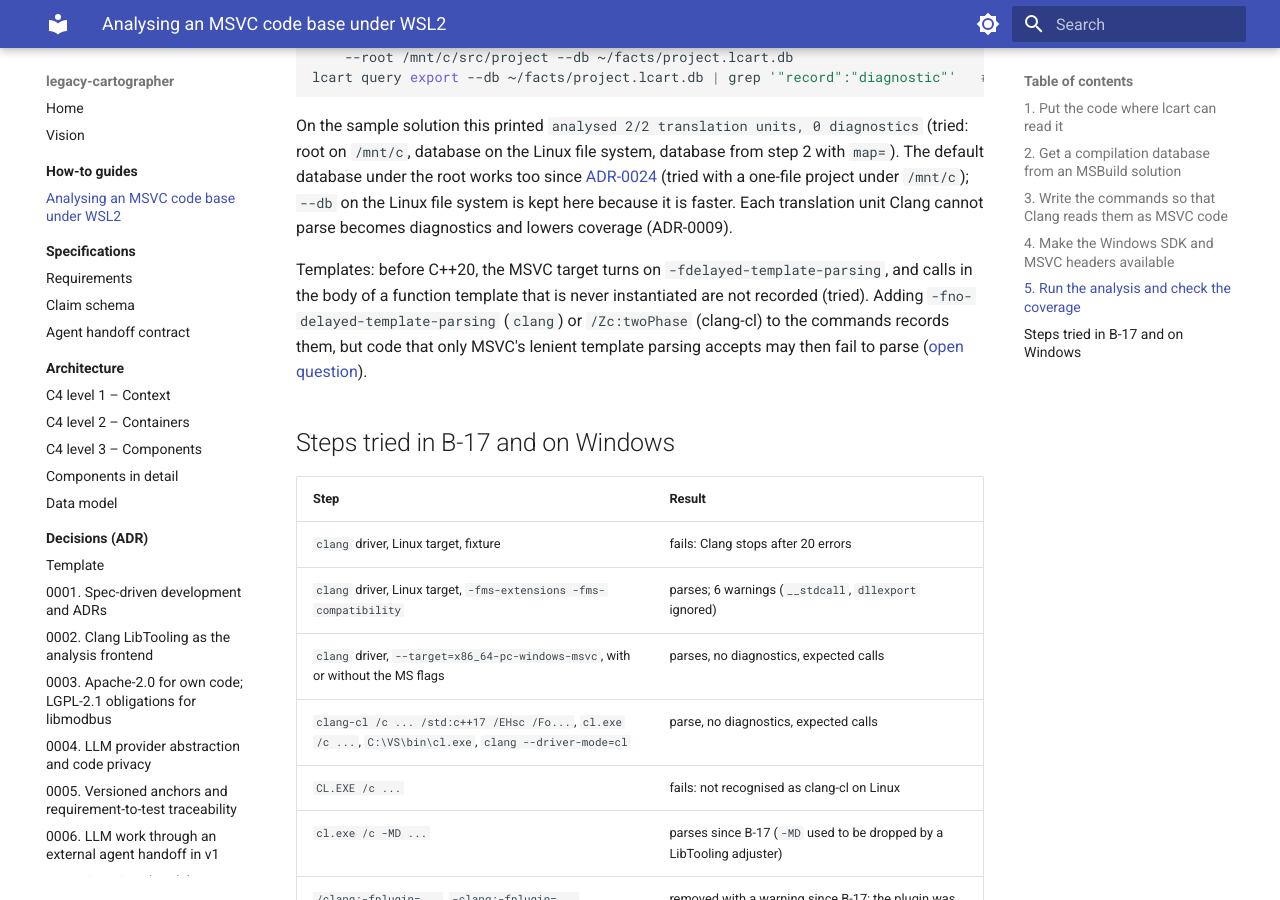
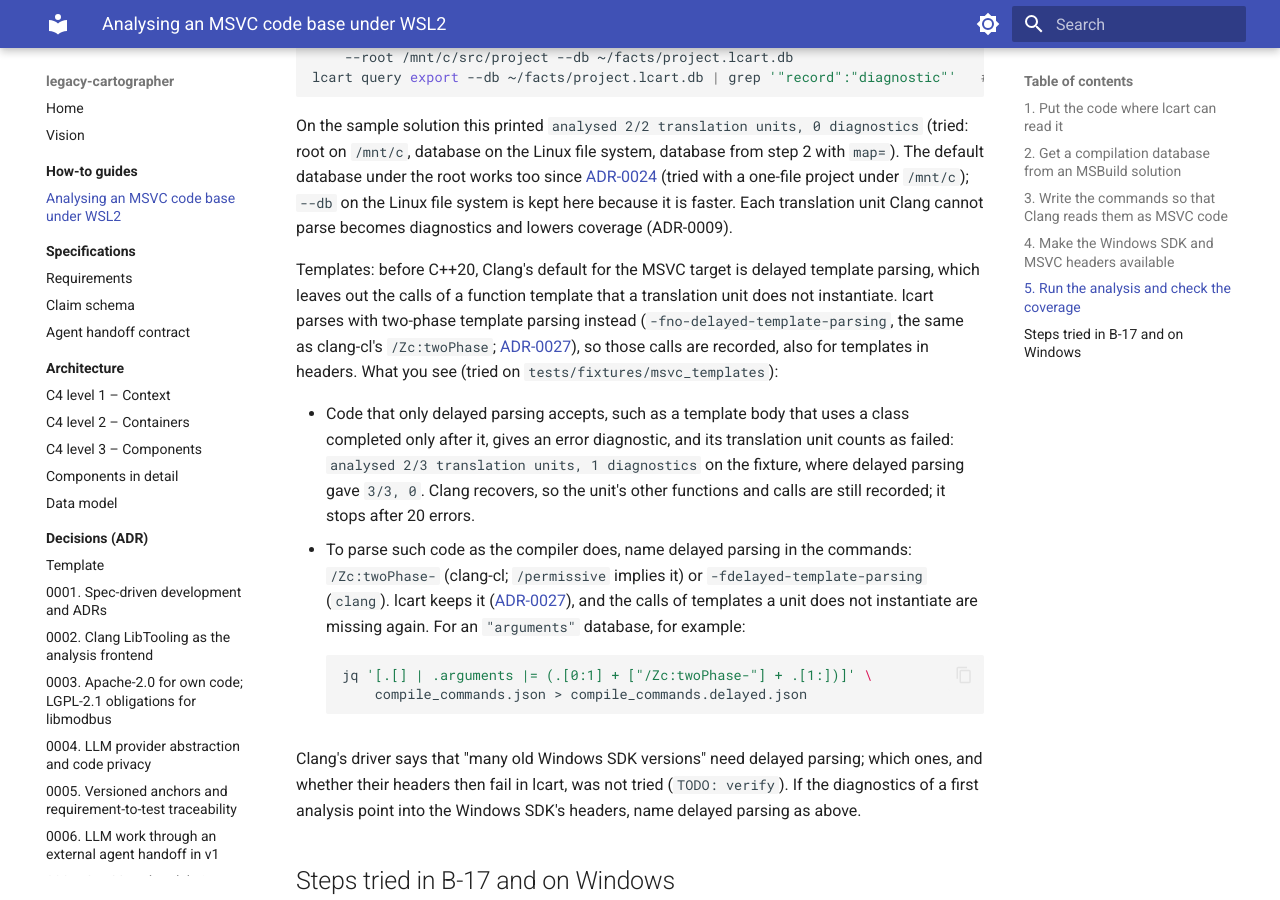
Before and after one commit to Tomek52/legacy-cartographer, an MkDocs documentation site: the page built from docs/how-to/msvc-under-wsl2.md, in a window 1280 px wide and 900 px high, scrolled down 4709 px. Built offline with MkDocs 1.6.1 and Material for MkDocs 9.7.7, drawn with Linux system fonts in a browser that asks for light colours; some of the changed text lies outside the part shown.

Commit message:
docs(analysis): describe two-phase template parsing; close B-40
The how-to says what users see (calls in templates recorded, a failed
unit for code only delayed parsing accepts) and how to choose delayed
parsing in the database. The open question is decided; what needs
Windows (old SDK headers, MSVC itself) is listed as not verified. The
traceability matrix lists the new MsvcTemplatesTest cases under NFR-013.

Backlog: B-40

Co-Authored-By: Claude Opus 5.5 <noreply@anthropic.com>
Claude-Session: https://claude.ai/code/session_01Sn6UD6WxmmXBAgKToBQUdD

````diff
--- a/docs/how-to/msvc-under-wsl2.md
+++ b/docs/how-to/msvc-under-wsl2.md
@@ -230,13 +230,37 @@ with a one-file project under `/mnt/c`); `--db` on
 the Linux file system is kept here because it is faster. Each translation
 unit Clang cannot parse becomes diagnostics and lowers coverage (ADR-0009).
 
-Templates: before C++20, the MSVC target turns on
-`-fdelayed-template-parsing`, and calls in the body of a function template
-that is never instantiated are not recorded (tried). Adding
-`-fno-delayed-template-parsing` (`clang`) or `/Zc:twoPhase` (clang-cl) to
-the commands records them, but code that only MSVC's lenient template
-parsing accepts may then fail to parse
-([open question](../open-questions.md#open-technical-questions)).
+Templates: before C++20, Clang's default for the MSVC target is delayed
+template parsing, which leaves out the calls of a function template that a
+translation unit does not instantiate. lcart parses with two-phase template
+parsing instead (`-fno-delayed-template-parsing`, the same as clang-cl's
+`/Zc:twoPhase`;
+[ADR-0027](../adr/0027-two-phase-template-parsing-for-msvc-code.md#adr0027-two-phase-by-default-v1)),
+so those calls are recorded, also for templates in headers. What you see
+(tried on `tests/fixtures/msvc_templates`):
+
+- Code that only delayed parsing accepts, such as a template body that uses
+  a class completed only after it, gives an error diagnostic, and its
+  translation unit counts as failed: `analysed 2/3 translation units, 1
+  diagnostics` on the fixture, where delayed parsing gave `3/3, 0`. Clang
+  recovers, so the unit's other functions and calls are still recorded; it
+  stops after 20 errors.
+- To parse such code as the compiler does, name delayed parsing in the
+  commands: `/Zc:twoPhase-` (clang-cl; `/permissive` implies it) or
+  `-fdelayed-template-parsing` (`clang`). lcart keeps it
+  ([ADR-0027](../adr/0027-two-phase-template-parsing-for-msvc-code.md#adr0027-command-chooses-delayed-v1)),
+  and the calls of templates a unit does not instantiate are missing again.
+  For an `"arguments"` database, for example:
+
+    ```bash
+    jq '[.[] | .arguments |= (.[0:1] + ["/Zc:twoPhase-"] + .[1:])]' \
+        compile_commands.json > compile_commands.delayed.json
+    ```
+
+Clang's driver says that "many old Windows SDK versions" need delayed
+parsing; which ones, and whether their headers then fail in lcart, was not
+tried (`TODO: verify`). If the diagnostics of a first analysis point into
+the Windows SDK's headers, name delayed parsing as above.
 
 ## Steps tried in B-17 and on Windows
 
@@ -260,4 +284,6 @@ parsing accepts may then fail to parse
 | The same with `map=` to `/mnt/c/...` | 2 of 2, 0 diagnostics |
 | Real Windows SDK and MSVC headers through `/imsvc` and `/mnt/c` | parse with no diagnostics |
 | No `/imsvc` entries, `INCLUDE` unset | fails: `'cstdio' file not found` |
+| Function templates before C++20 (`msvc_templates` fixture), lcart's default (two-phase) | 2 of 3 units parsed, 1 error diagnostic; 4 calls, including those of templates a unit does not instantiate |
+| The same with `/Zc:twoPhase-`, `/permissive` or `-fdelayed-template-parsing` in the commands | 3 of 3, no diagnostics; 1 call |
 | `/winsysroot`, `/vctoolsdir`, `-isystem`, headers copied to the Linux file system | `TODO: verify` |
````
Also changed, not shown: docs/open-questions.md (+2 -1 lines), docs/plan/backlog.md (+18 -1 lines), docs/plan/traceability.md (+1 -1 lines).
